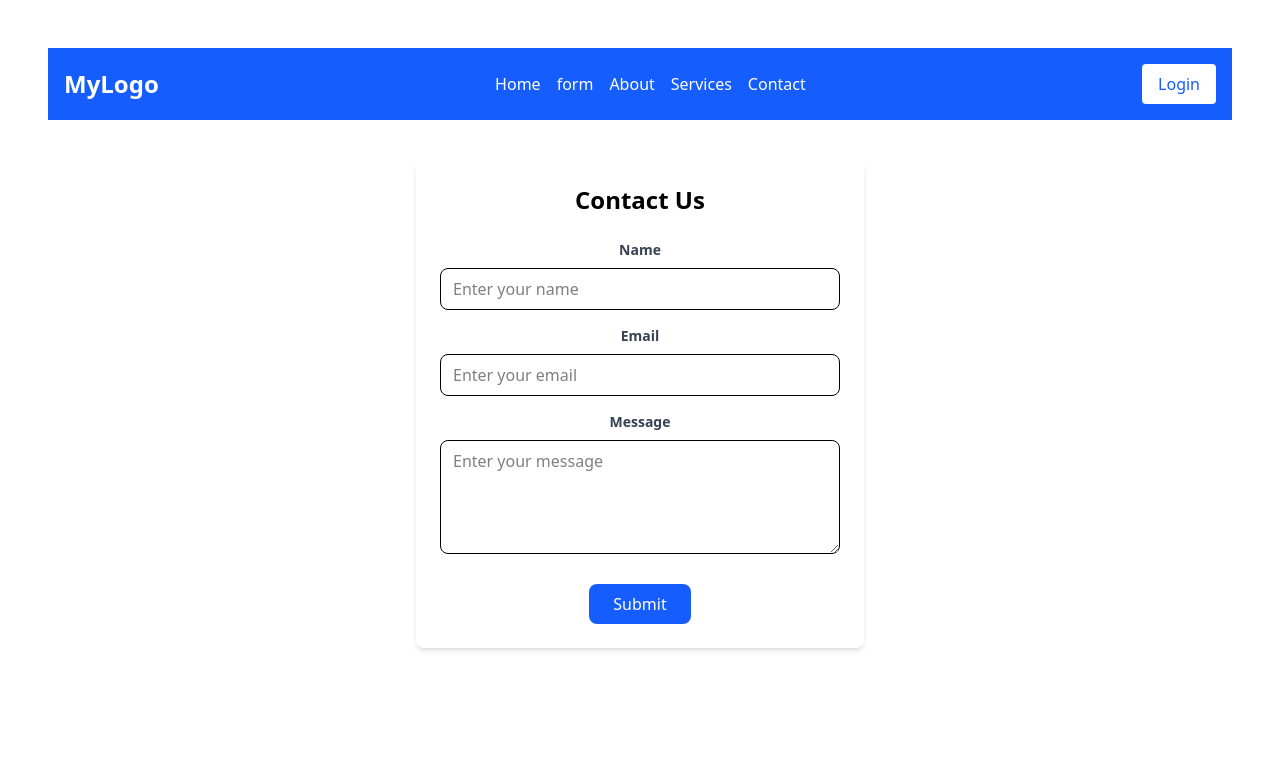
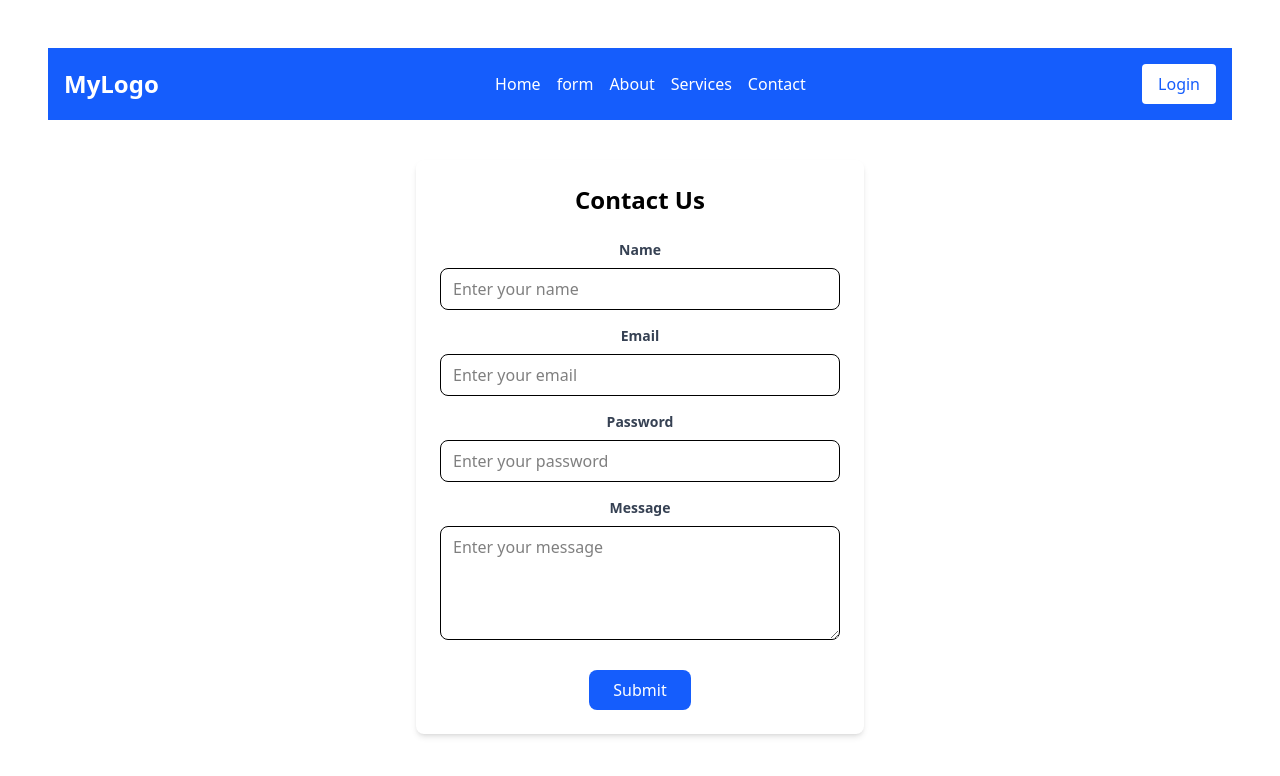
Before and after one commit to mahamudul-01/30-Days-React-ChaIlange-Day-8, a React (Vite) app: page /form in a window 1280 px wide. Shown: the top 776 px of the page. Built offline with nearby package versions, Linux system fonts and the light colour scheme.

Commit message:
add password field and validation to SimpleForm component

```diff
--- a/src/components/SimpleForm/SimpleForm.jsx
+++ b/src/components/SimpleForm/SimpleForm.jsx
@@ -3,17 +3,26 @@ import { useState } from "react";
 const SimpleForm = () => {
   const [name, setName] = useState("");
   const [email, setEmail] = useState("");
+  const [password, setPassword] = useState("");
   const [message, setMessage] = useState("");
+
   const handleSubmit = (e) => {
     e.preventDefault();
 
-    const nameValue=e.target.name.value;
-    const emailValue=e.target.email.value;
-    const messageValue=e.target.message.value;
+    const nameValue = e.target.name.value;
+    const emailValue = e.target.email.value;
+    const passwordValue = e.target.password.value;
+    const messageValue = e.target.message.value;
     setName(nameValue);
     setEmail(emailValue);
+    if(passwordValue.length < 6){
+
+      alert('Password must be at least 8 characters long');
+      return;
+    }
+    setPassword(passwordValue);
     setMessage(messageValue);
-    console.log(`Name: ${name}\nEmail: ${email}\nMessage: ${message}`);
+    console.log(`Name: ${name}\nEmail: ${email}\nPassword: ${password}\nMessage: ${message}`);
   }
 
   const handleNameChange = (e) => {
@@ -21,6 +30,10 @@ const SimpleForm = () => {
   }
 
   const handleEmailChange = (e) => {
+    console.log(e.target.value);
+  }
+
+  const handlePasswordChange = (e) => {
     console.log(e.target.value);
   }
 
@@ -40,9 +53,7 @@ const SimpleForm = () => {
             Name
           </label>
           <input
-          onChange={
-            handleNameChange
-          }
+            onChange={handleNameChange}
             type="text"
             id="name"
             name="name"
@@ -65,6 +76,23 @@ const SimpleForm = () => {
             name="email"
             className="w-full px-3 py-2 border rounded-lg focus:outline-none focus:ring-2 focus:ring-blue-600"
             placeholder="Enter your email"
+          />
+        </div>
+
+        <div className="mb-4">
+          <label
+            className="block text-gray-700 text-sm font-bold mb-2"
+            htmlFor="password"
+          >
+            Password
+          </label>
+          <input
+            onChange={handlePasswordChange}
+            type="password"
+            id="password"
+            name="password"
+            className="w-full px-3 py-2 border rounded-lg focus:outline-none focus:ring-2 focus:ring-blue-600"
+            placeholder="Enter your password"
           />
         </div>
 
```
Lines whose indentation alone changed are shown as unchanged.
